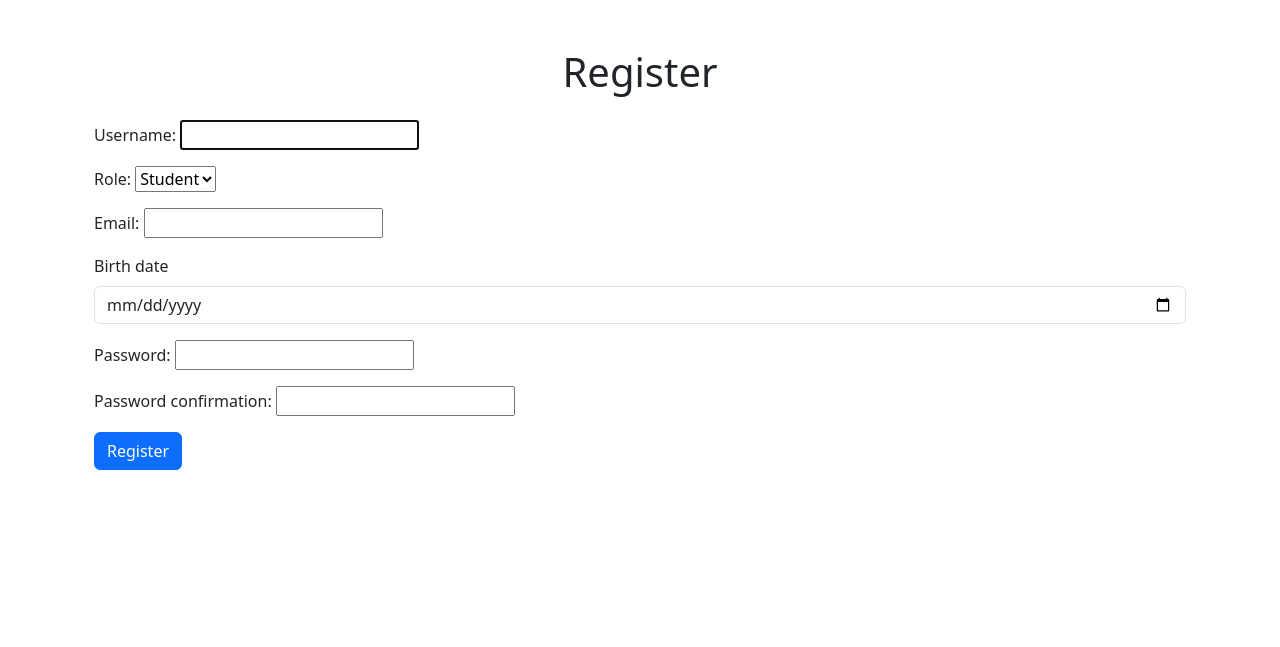
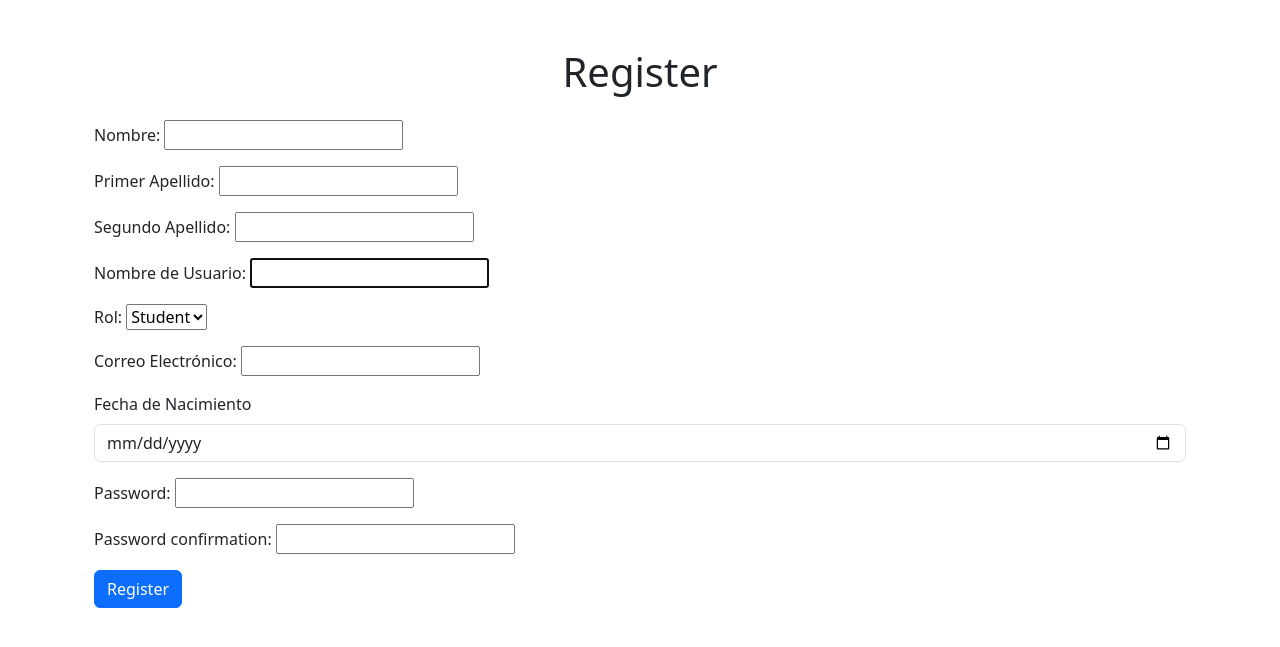
Before and after one commit to jelez25/easy_sheets, a Django app: page /register/ in a window 1280 px wide. Shown: the part 56-703 px from the top of the page. Run offline with Django 5.2, Linux system fonts and the light colour scheme.

Commit message:
Add name and surname fields to CustomUser model and update forms and profile template

```diff
--- a/easy_sheets/accounts/forms.py
+++ b/easy_sheets/accounts/forms.py
@@ -5,7 +5,18 @@ from .models import CustomUser
 class CustomUserCreationForm(UserCreationForm):
     class Meta:
         model = CustomUser
-        fields = ['username', 'role','email', 'birth_date', 'password1', 'password2']
+        fields = ['name', 'surname_1', 'surname_2', 'username', 'role', 'email', 'birth_date', 'password1', 'password2']
+        labels = {
+            'name': 'Nombre',
+            'surname_1': 'Primer Apellido',
+            'surname_2': 'Segundo Apellido',
+            'username': 'Nombre de Usuario',
+            'role': 'Rol',
+            'email': 'Correo Electrónico',
+            'birth_date': 'Fecha de Nacimiento',
+            'password1': 'Contraseña',
+            'password2': 'Confirmar Contraseña',
+        }
 
 class CustomUserChangeForm(UserChangeForm):
     class Meta:
--- a/easy_sheets/accounts/models.py
+++ b/easy_sheets/accounts/models.py
@@ -10,6 +10,9 @@ class CustomUser(AbstractUser):
     email = models.EmailField(unique=True)
     birth_date = models.DateField(null=True, blank=True)  # Birth date
     role = models.CharField(max_length=10, choices=ROLE_CHOICES, default='student')  # Role field
+    name = models.CharField(max_length=150)  # First name
+    surname_1 = models.CharField(max_length=150)  # First surname
+    surname_2 = models.CharField(max_length=150, blank=True)  # Second surname
 
     def __str__(self):
-         return f"{self.username} ({self.role})"
+        return f"{self.username} ({self.role})"
--- a/easy_sheets/accounts/templates/profile.html
+++ b/easy_sheets/accounts/templates/profile.html
@@ -1,4 +1,3 @@
-
 {% extends 'base.html' %}
 
 {% block title %}
@@ -11,7 +10,10 @@ Profile
     <div class="card mx-auto" style="max-width: 500px;">
         <div class="card-body">
             <h5 class="card-title">User Information</h5>
-            <p class="card-text"><strong>Name:</strong> {{ user.get_full_name }}</p>
+            <p class="card-text">
+                <strong>Name:</strong>
+                {{ user.name }} {{ user.surname_1 }}{% if user.surname_2 %} {{ user.surname_2 }}{% endif %}
+            </p>
             <p class="card-text"><strong>Email:</strong> {{ user.email }}</p>
             {% if user.role %}
                 <p class="card-text"><strong>Role:</strong> {{ user.get_role_display }}</p>
```
Also changed, not shown: easy_sheets/accounts/migrations/0004_customuser_name_customuser_surname_1_and_more.py (added), easy_sheets/accounts/migrations/0005_alter_customuser_name_alter_customuser_surname_1.py (added).
